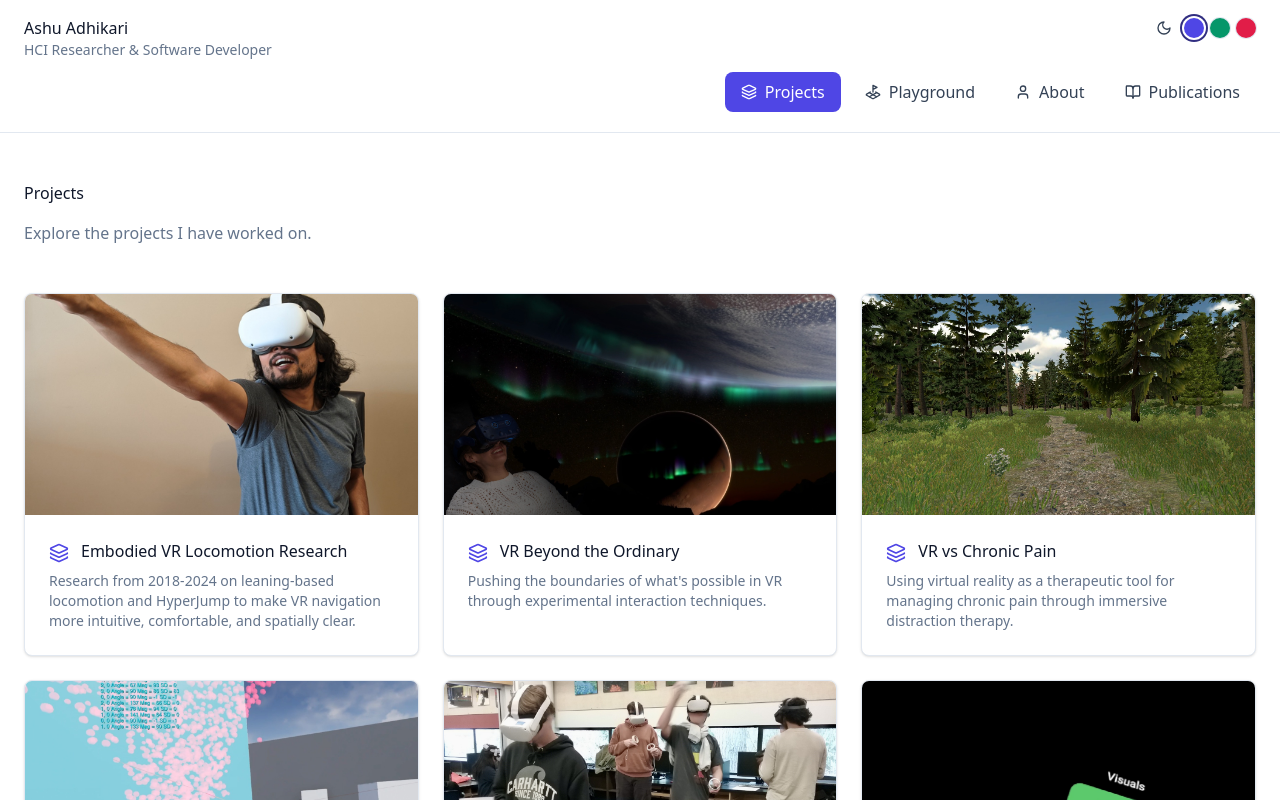
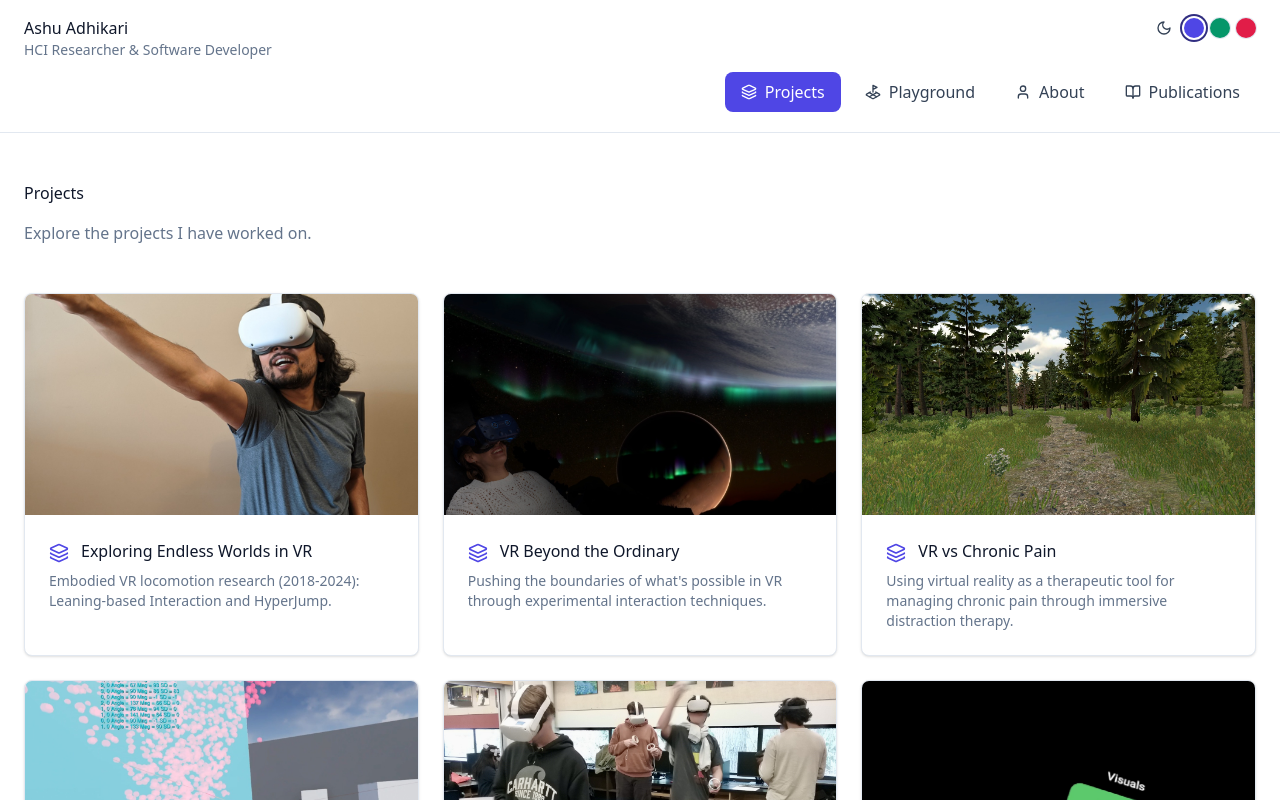
Before and after one commit to ashuadh7/ashuadh7.github.io, a React (Vite) app: page / in a window 1280 px wide. Shown: the top 800 px of the page. Built offline with nearby package versions, Linux system fonts and the light colour scheme.

Commit message:
Minor changes

```diff
--- a/src/data/projects.ts
+++ b/src/data/projects.ts
@@ -17,8 +17,8 @@ export const projects: Project[] = [
   {
     id: 'exploring-endless-worlds-vr',
     path: '/projects/exploring-endless-worlds',
-    title: 'Embodied VR Locomotion Research',
-    shortDescription: 'Research from 2018-2024 on leaning-based locomotion and HyperJump to make VR navigation more intuitive, comfortable, and spatially clear.',
+    title: 'Exploring Endless Worlds in VR',
+    shortDescription: 'Embodied VR locomotion research (2018-2024): Leaning-based Interaction and HyperJump.',
     image: '/projects/exploring-endless-worlds/thumbnail.jpg',
     tags: ['VR Locomotion', 'Embodied Interaction', 'HyperJump', 'Cybersickness'],
     year: '2018-2024',
```
